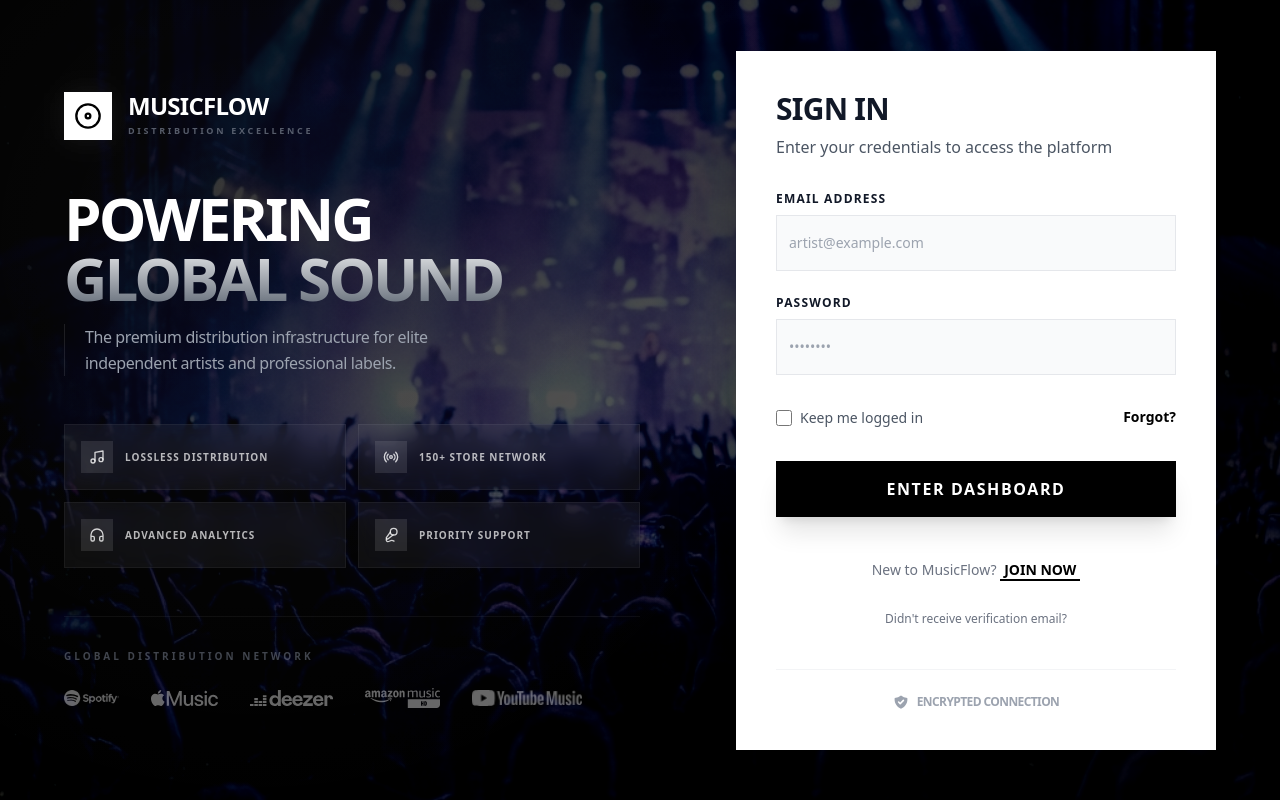
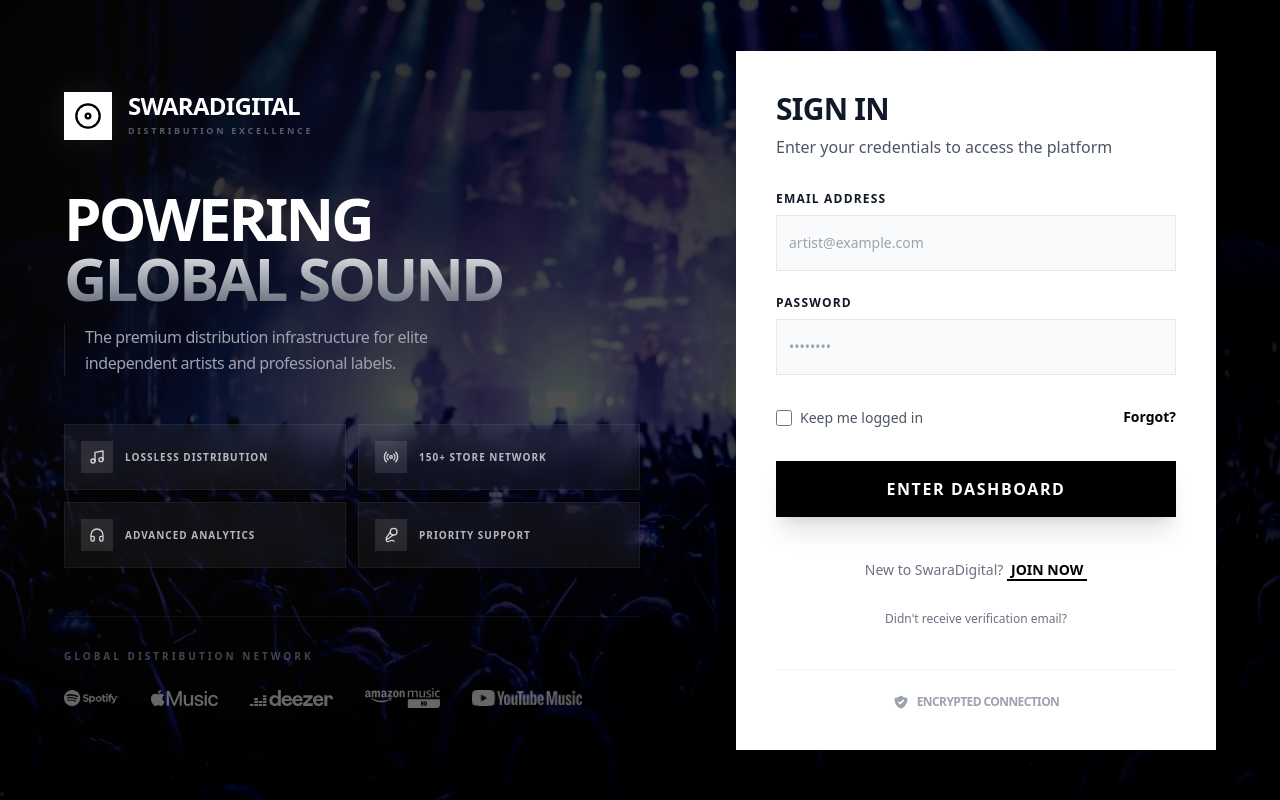
Before and after one commit to rajannishad1015/swaradigital, a Next.js app in the folder user/: page /login in a window 1280 px wide. Built offline with nearby package versions, Linux system fonts and the light colour scheme.

Commit message:
rebrand: MusicFlow  SwaraDigital across all UI files

```diff
--- a/user/src/app/forgot-password/page.tsx
+++ b/user/src/app/forgot-password/page.tsx
@@ -36,7 +36,7 @@ export default function ForgotPasswordPage() {
                   <Disc className="w-6 h-6 text-white" />
                 </div>
                 <div>
-                  <h1 className="text-xl font-bold text-gray-900">MusicFlow</h1>
+                  <h1 className="text-xl font-bold text-gray-900">SwaraDigital</h1>
                   <p className="text-[10px] text-gray-500 uppercase tracking-wider">Account Recovery</p>
                 </div>
               </div>
--- a/user/src/app/layout.tsx
+++ b/user/src/app/layout.tsx
@@ -31,7 +31,7 @@ export const metadata: Metadata = {
     "upload music to Spotify",
     "upload music to Apple Music",
     "SwaraDigital",
-    "MusicFlow",
+    "SwaraDigital",
     "digital music distribution",
     "royalty free distribution",
   ],
--- a/user/src/app/login/page.tsx
+++ b/user/src/app/login/page.tsx
@@ -42,7 +42,7 @@ export default function LoginPage() {
                   </div>
                 </div>
                 <div>
-                  <h1 className="text-2xl font-black text-white tracking-[-0.03em] leading-none uppercase">MusicFlow</h1>
+                  <h1 className="text-2xl font-black text-white tracking-[-0.03em] leading-none uppercase">SwaraDigital</h1>
                   <p className="text-[9px] text-gray-500 font-bold uppercase tracking-[0.3em] mt-1.5 opacity-80">Distribution Excellence</p>
                 </div>
               </div>
@@ -90,7 +90,7 @@ export default function LoginPage() {
                   <Disc className="w-6 h-6 text-white" />
                 </div>
                 <div>
-                  <h1 className="text-xl font-bold text-gray-900">MusicFlow</h1>
+                  <h1 className="text-xl font-bold text-gray-900">SwaraDigital</h1>
                   <p className="text-[10px] text-gray-500 uppercase tracking-wider">Distribution</p>
                 </div>
               </div>
@@ -163,7 +163,7 @@ export default function LoginPage() {
 
                 <div className="text-center pt-4">
                   <span className="text-gray-500 text-sm">
-                    New to MusicFlow?{' '}
+                    New to SwaraDigital?{' '}
                   </span>
                   <Link href="/signup" className="text-sm font-black border-b-2 border-black hover:bg-black hover:text-white px-1 transition-all">
                     JOIN NOW
--- a/user/src/app/page.tsx
+++ b/user/src/app/page.tsx
@@ -44,7 +44,7 @@ const organizationSchema = {
     "SwaraDigital is an independent music distribution platform empowering artists across India and the world.",
   contactPoint: {
     "@type": "ContactPoint",
-    email: "support@musicflow.com",
+    email: "support@swaradigital.com",
     contactType: "customer support",
     availableLanguage: ["English", "Hindi"],
   },
--- a/user/src/app/reset-password/page.tsx
+++ b/user/src/app/reset-password/page.tsx
@@ -35,7 +35,7 @@ export default function ResetPasswordPage() {
                   <Disc className="w-6 h-6 text-white" />
                 </div>
                 <div>
-                  <h1 className="text-xl font-bold text-gray-900">MusicFlow</h1>
+                  <h1 className="text-xl font-bold text-gray-900">SwaraDigital</h1>
                   <p className="text-[10px] text-gray-500 uppercase tracking-wider">Account Recovery</p>
                 </div>
               </div>
--- a/user/src/app/signup/actions.ts
+++ b/user/src/app/signup/actions.ts
@@ -28,5 +28,5 @@ export async function signup(formData: FormData) {
   }
 
   revalidatePath('/', 'layout')
-  redirect(`/login?email=${encodeURIComponent(email)}&message=Welcome to MusicFlow! Please check your email for confirmation link.`)
+  redirect(`/login?email=${encodeURIComponent(email)}&message=Welcome to SwaraDigital! Please check your email for confirmation link.`)
 }
--- a/user/src/app/signup/page.tsx
+++ b/user/src/app/signup/page.tsx
@@ -39,7 +39,7 @@ export default function SignupPage() {
                   </div>
                 </div>
                 <div>
-                  <h1 className="text-2xl font-black text-white tracking-[-0.03em] leading-none uppercase">MusicFlow</h1>
+                  <h1 className="text-2xl font-black text-white tracking-[-0.03em] leading-none uppercase">SwaraDigital</h1>
                   <p className="text-[9px] text-gray-500 font-bold uppercase tracking-[0.3em] mt-1.5 opacity-80">Distribution Excellence</p>
                 </div>
               </div>
@@ -87,7 +87,7 @@ export default function SignupPage() {
                   <Disc className="w-6 h-6 text-white" />
                 </div>
                 <div>
-                  <h1 className="text-xl font-bold text-gray-900">MusicFlow</h1>
+                  <h1 className="text-xl font-bold text-gray-900">SwaraDigital</h1>
                   <p className="text-[10px] text-gray-500 uppercase tracking-wider">Distribution</p>
                 </div>
               </div>
--- a/user/src/components/auth/signup-success-dialog.tsx
+++ b/user/src/components/auth/signup-success-dialog.tsx
@@ -21,7 +21,7 @@ export function SignupSuccessDialog() {
 
   // Initialize state based on the URL params directly to avoid useEffect
   const [open, setOpen] = useState(() => {
-    return !!(message && message.includes('Welcome to MusicFlow'))
+    return !!(message && message.includes('Welcome to SwaraDigital'))
   })
 
   // Get email from search params if possible
@@ -55,7 +55,7 @@ export function SignupSuccessDialog() {
             <CheckCircle2 className="w-10 h-10 text-emerald-600" />
           </div>
           <DialogTitle className="text-2xl font-bold text-gray-900">
-            Welcome to MusicFlow!
+            Welcome to SwaraDigital!
           </DialogTitle>
           <DialogDescription className="text-base text-gray-600">
             Your account has been created successfully.
--- a/user/src/components/finance/finance-export-button.tsx
+++ b/user/src/components/finance/finance-export-button.tsx
@@ -31,7 +31,7 @@ export default function FinanceExportButton({ data }: { data: Transaction[] }) {
     const link = document.createElement("a")
     const url = URL.createObjectURL(blob)
     link.setAttribute("href", url)
-    link.setAttribute("download", `musicflow-finance-${new Date().toISOString().split('T')[0]}.csv`)
+    link.setAttribute("download", `swaradigital-finance-${new Date().toISOString().split('T')[0]}.csv`)
     link.style.visibility = 'hidden'
     document.body.appendChild(link)
     link.click()
--- a/user/src/components/sidebar.tsx
+++ b/user/src/components/sidebar.tsx
@@ -74,7 +74,7 @@ export default function Sidebar({ user, signOut, pendingTickets, hasActivity, cl
                         </div>
                         <div>
                             <h1 className="text-base font-bold text-white tracking-tight leading-none">
-                                MusicFlow
+                                SwaraDigital
                             </h1>
                             <p className="text-[9px] text-zinc-500 font-medium uppercase tracking-[0.15em] mt-1.5 font-mono">Artist Portal</p>
                         </div>
--- a/user/src/components/upload/upload-success-dialog.tsx
+++ b/user/src/components/upload/upload-success-dialog.tsx
@@ -32,7 +32,7 @@ export default function UploadSuccessDialog({ isOpen, onOpenChange, isFirstUploa
                 </DialogTitle>
                 <DialogDescription className="text-zinc-400 text-center">
                     {isFirstUpload
-                        ? "Congratulations on your first release! You've officially started your journey with MusicFlow."
+                        ? "Congratulations on your first release! You've officially started your journey with SwaraDigital."
                         : "Your release has been successfully submitted for processing."}
                 </DialogDescription>
             </DialogHeader>
--- a/user/src/lib/storage.ts
+++ b/user/src/lib/storage.ts
@@ -1,6 +1,6 @@
 import { openDB, IDBPDatabase } from 'idb';
 
-const DB_NAME = 'MusicFlowTools';
+const DB_NAME = 'SwaraDigitalTools';
 const STORE_NAME = 'file-cache';
 const VERSION = 1;
 
```
